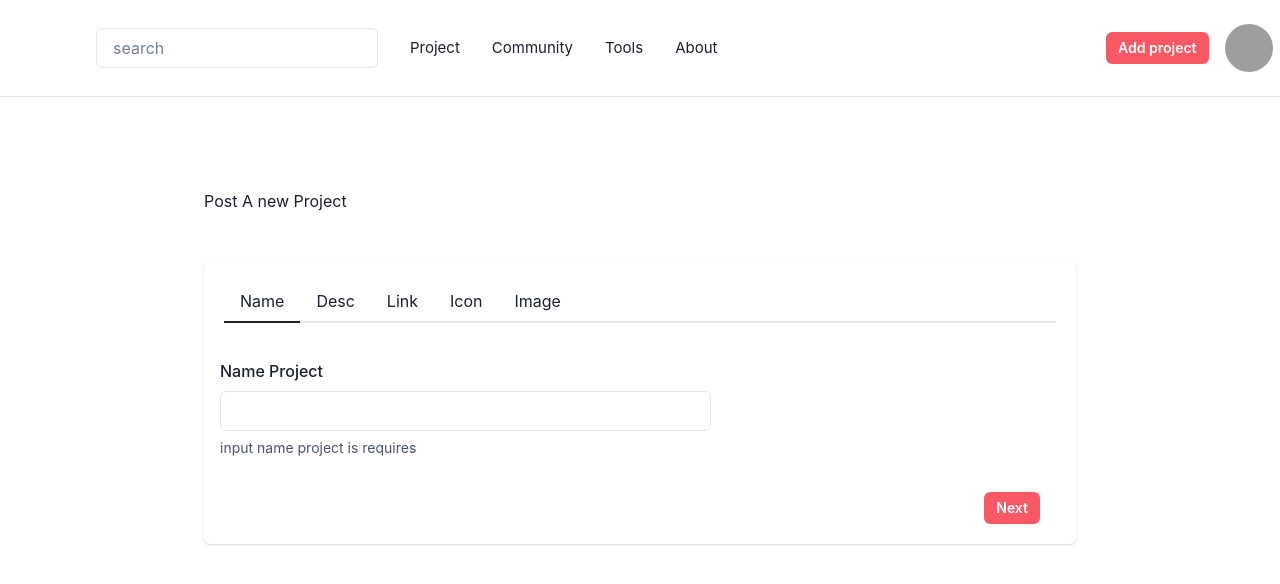
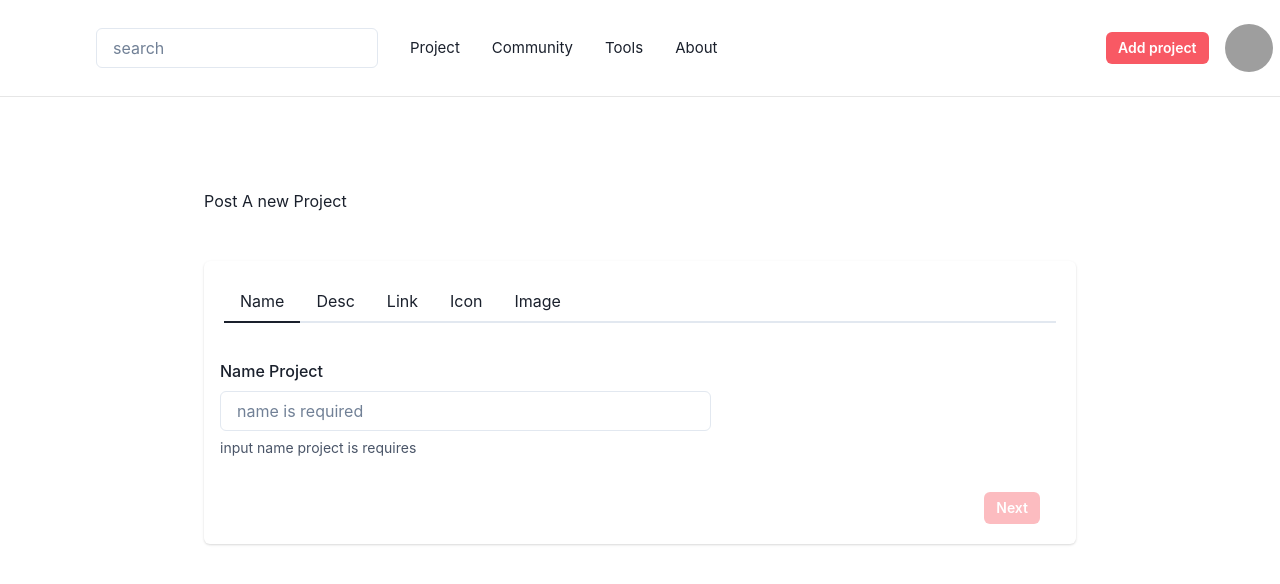
Before and after one commit to Dickyrdiar/graphQlProject, a React (Create React App) app: page /upload-project in a window 1280 px wide. Shown: the top 584 px of the page. Built offline with nearby package versions, Linux system fonts and the light colour scheme; grey boxes are pictures that could not be loaded; some icons are missing.

Commit message:
fixing new graphql database and url

```diff
--- a/src/container/Home/index.js
+++ b/src/container/Home/index.js
@@ -50,8 +50,8 @@ const HomeIndex = () => {
           // justifyContent={"space-around"}
         >
           <Box width={"60%"}>
-            {controller.responseDate?.product &&
-              controller.responseDate?.product?.map((val) => {
+            {controller.responseDate?.Project &&
+              controller.responseDate?.Project?.map((val) => {
                 return (
                   <>
                     <Container maxW={"8xl"} as={Stack} spacing={12}>
--- a/src/container/uploadProject/index.js
+++ b/src/container/uploadProject/index.js
@@ -12,6 +12,7 @@ import {
   Button,
 } from "@chakra-ui/react";
 import styled from "styled-components";
+import ButtonController from "../../utils/button";
 import FormController from "../../utils/form";
 
 const FormUpload = () => {
@@ -42,6 +43,7 @@ const FormUpload = () => {
                           label={"Name Project"}
                           type={"String"}
                           desc={"input name project is requires"}
+                          placeholder={"name is required "}
                         />
                       </TabPanel>
                     </Box>
@@ -54,17 +56,12 @@ const FormUpload = () => {
                 justifyContent={"flex-end"}
                 padding={"20px"}
               >
-                <Button
-                  variant={"solid"}
-                  color="#FFFF"
-                  backgroundColor={"#f85964"}
-                  size={"sm"}
-                  mr={4}
-                  // onClick={controller.hadleUploadButton}
-                  // leftIcon={<AddIcon />}
-                >
-                  Next
-                </Button>
+                <ButtonController
+                  disabled
+                  validColor
+                  color={"#ffff"}
+                  props={"Next"}
+                />
               </Box>
             </Card>
           </Box>
--- a/src/lib/index.js
+++ b/src/lib/index.js
@@ -4,12 +4,12 @@ import { ApolloClient, HttpLink, InMemoryCache } from "@apollo/client";
 const headers = {
   "Content-Type": "application/json",
   "x-hasura-admin-secret":
-    "7eNlOob6mqA4MOqXEN2OkxfkJF2NeiwmGZDRjCiU8SLMgot0ww1wUMAIrO10YxU9",
+    "mjsbZknp9o9VDVYKSxQz68vJ4d3YLW4WKW7pSOhQimGBfyaQgQ7RzXBmIoSqDeIH",
 };
 
 const client = new ApolloClient({
   link: new HttpLink({
-    uri: "https://equal-gnu-35.hasura.app/v1/graphql",
+    uri: "https://smiling-deer-66.hasura.app/v1/graphql",
     headers: headers,
   }),
   cache: new InMemoryCache(),
--- a/src/models/gql/projectList.js
+++ b/src/models/gql/projectList.js
@@ -2,14 +2,13 @@ import { gql } from "@apollo/client";
 
 export const GET_PROJECT = gql`
   query {
-    product {
+    Project {
+      name
+      icon
       desc
-      icon
-      image
-      name
-      timeStamp
-      product_id
-      url
+      di_project
+      link
+      picture
     }
   }
 `;
--- /dev/null
+++ b/src/utils/button/index.js
@@ -0,0 +1,21 @@
+/* eslint-disable react/prop-types */
+import { Button, Box } from "@chakra-ui/react";
+
+const ButtonController = ({ validColor, color, props, disabled }) => {
+  return (
+    <Box>
+      <Button
+        variant={"solid"}
+        color={color}
+        backgroundColor={validColor ? "#f85964" : "#fffff"}
+        size={"sm"}
+        mr={4}
+        isDisabled={disabled}
+      >
+        {props}
+      </Button>
+    </Box>
+  );
+};
+
+export default ButtonController;
--- a/src/utils/form/index.js
+++ b/src/utils/form/index.js
@@ -8,11 +8,11 @@ import {
   Input,
 } from "@chakra-ui/react";
 
-const FormController = ({ label, type, desc }) => {
+const FormController = ({ label, type, desc, placeholder }) => {
   return (
     <FormControl>
       <FormLabel>{label}</FormLabel>
-      <Input type={type} />
+      <Input type={type} placeholder={placeholder} />
       <FormHelperText>{desc}</FormHelperText>
     </FormControl>
   );
```
